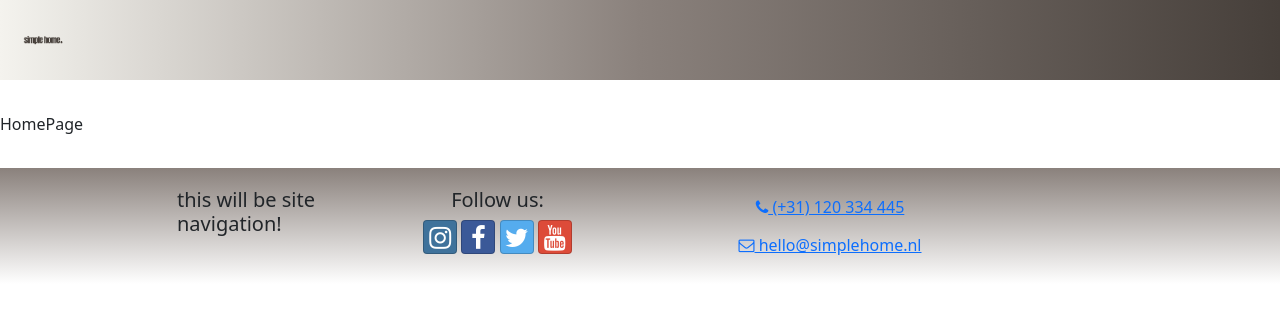
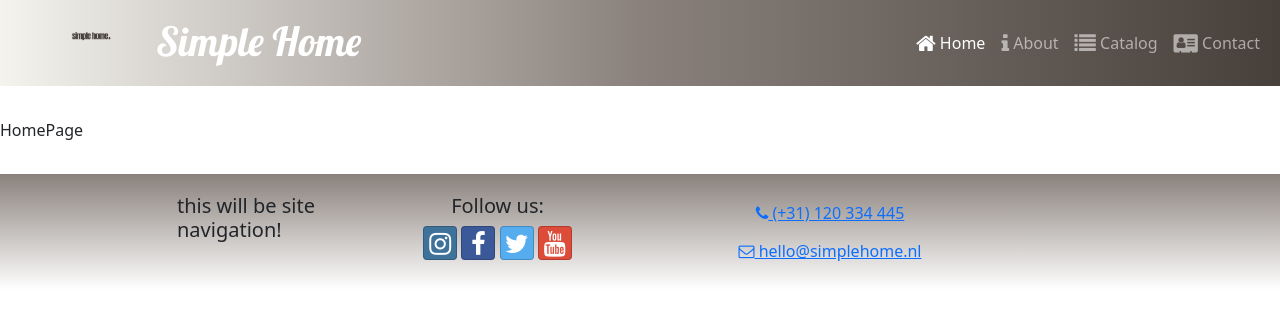
Before and after one commit to eunikehp/Simple-Home-React, a React (Create React App) app: page / in a window 1280 px wide. Shown: the top 318 px of the page. Built offline with nearby package versions, Linux system fonts and the light colour scheme.

Commit message:
adding navbar navlink on header

```diff
--- a/src/components/Header.js
+++ b/src/components/Header.js
@@ -1,12 +1,45 @@
-import { Navbar, NavbarBrand } from "reactstrap";
+import { useState } from 'react';
+import {
+  Navbar,
+  NavbarBrand,
+  Collapse,
+  NavbarToggler,
+  Nav,
+  NavItem,
+} from 'reactstrap';
+import { NavLink } from "react-router-dom";
 import SimpleHomeLogo from '../app/assets/img/logo.png';
+
 
 const Header = () => {
   return (
     <Navbar dark color='primary' sticky='top' expand='md'>
-      <NavbarBrand href='/'>
-          <img src={SimpleHomeLogo} alt='simplehome logo' />
+      <NavbarBrand className='ms-5' href='/' >
+          <img src={SimpleHomeLogo} alt='simplehome logo' className='float-start' />
+          <h1 className='mt-1'>Simple Home</h1>
       </NavbarBrand>
+      <Nav className='ms-auto' navbar>
+        <NavItem>
+          <NavLink className='nav-link' to='/'>
+            <i className='fa fa-home fa-lg' /> Home
+          </NavLink>
+        </NavItem>
+        <NavItem>
+          <NavLink className='nav-link' to='/about'>
+            <i className='fa fa-info fa-lg' /> About
+          </NavLink>
+        </NavItem>
+        <NavItem>
+          <NavLink className='nav-link' to='/catalog'>
+            <i className='fa fa-list fa-lg' /> Catalog
+          </NavLink>
+        </NavItem>
+        <NavItem>
+          <NavLink className='nav-link' to='/contact'>
+            <i className='fa fa-address-card fa-lg' /> Contact
+          </NavLink>
+        </NavItem>
+      </Nav>
     </Navbar>
   )
 };
```
